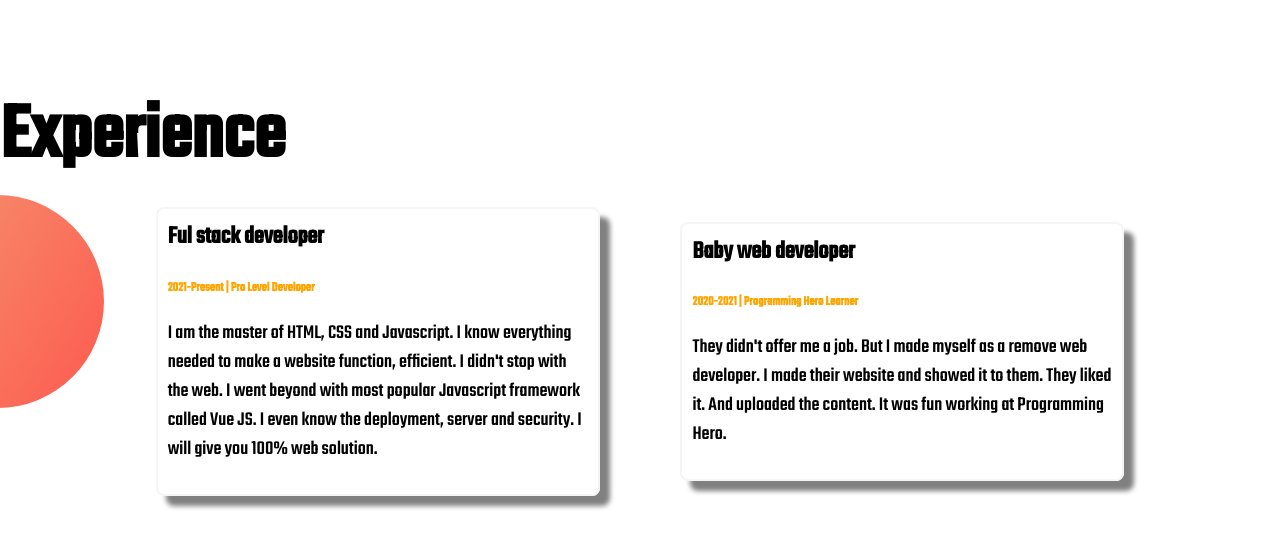
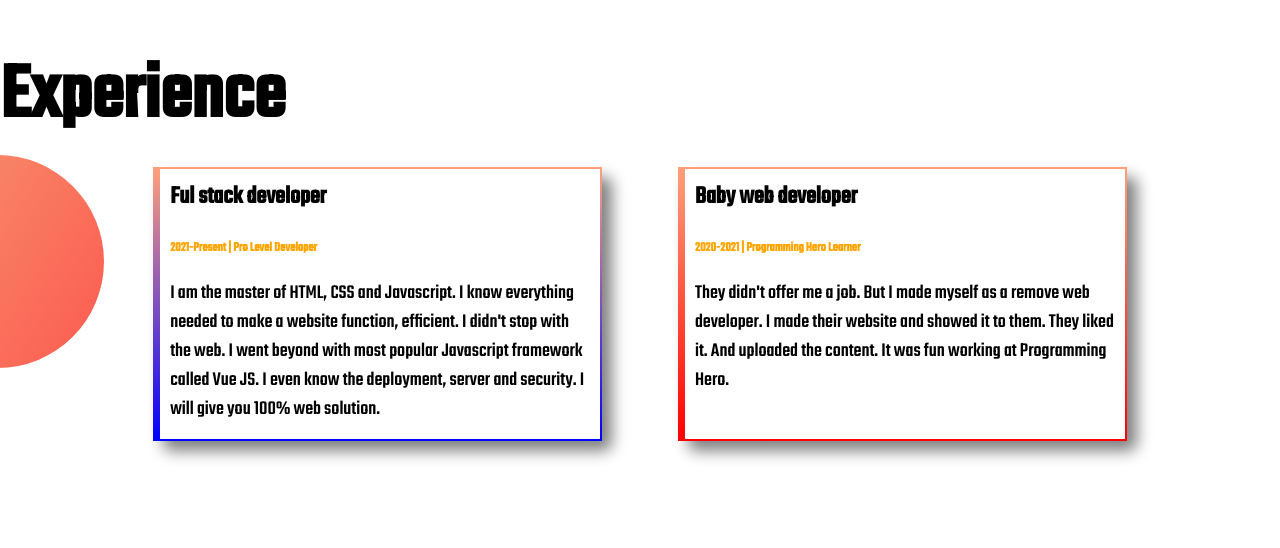
Before and after one commit to ArifRexa/fokira-marka-first-try, a plain HTML site: page index.html in a window 1280 px wide. Shown: the part 1454-2002 px from the top of the page. Drawn offline with Linux system fonts and the light colour scheme.

Commit message:
gradient

```diff
--- a/index.html
+++ b/index.html
@@ -55,13 +55,13 @@
     <section >
         <h1>Experience</h1>
         <div class="flexible card-back">
-            <div class="card half-width">
+            <div class="card half-width " id="full">
                 <h4>Ful stack developer</h4>
                 <h5 class="orange-color">2021-Present | Pro Level Developer</h5>
                 <p>I am the master of HTML, CSS and Javascript. I know everything needed to make a website function, efficient. I didn't stop with the web. I went beyond with most popular Javascript framework called Vue JS. I even know the deployment, server and security. I will give you 100% web solution.</p>
             </div>
 
-            <div class="card half-width">
+            <div class="card half-width" id="full2">
                 <h4>Baby web developer</h4>
                 <h5 class="orange-color">2020-2021 | Programming Hero Learner</h5>
                 <p>They didn't offer me a job. But I made myself as a remove web developer. I made their website and showed it to them. They liked it. And uploaded the content. It was fun working at Programming Hero.</p>
--- a/style.css
+++ b/style.css
@@ -66,7 +66,7 @@ h4{
 .phot2{
     height: 450px;
     width: 570px;
-    margin-top: 55px;
+    margin-top: 15px;
     background-image: url(my-bg2.png);
     background-repeat: no-repeat;
     background-size: 450px;
@@ -83,15 +83,24 @@ h4{
 .card{
     border: 2px solid whitesmoke;
     border-radius: 8px;
-    box-shadow: 10px 10px 5px grey;
+    box-shadow: 10px 10px 15px grey;
     padding: 10px ;
     width: 40%;
+    margin-left: 5%;
+    margin-right: 5%;
     margin: auto;
+    height: 250px;
 
 }
 #full{
 
     border-left: 7px solid;
-    border-image: linear-gradient( lightsalmon, tomato);
+    border-image: linear-gradient(lightsalmon, blue);
     border-image-slice: 1;
 }
+#full2{
+
+    border-left: 7px solid;
+    border-image: linear-gradient(lightsalmon,red);
+    border-image-slice: 1;
+}
```
